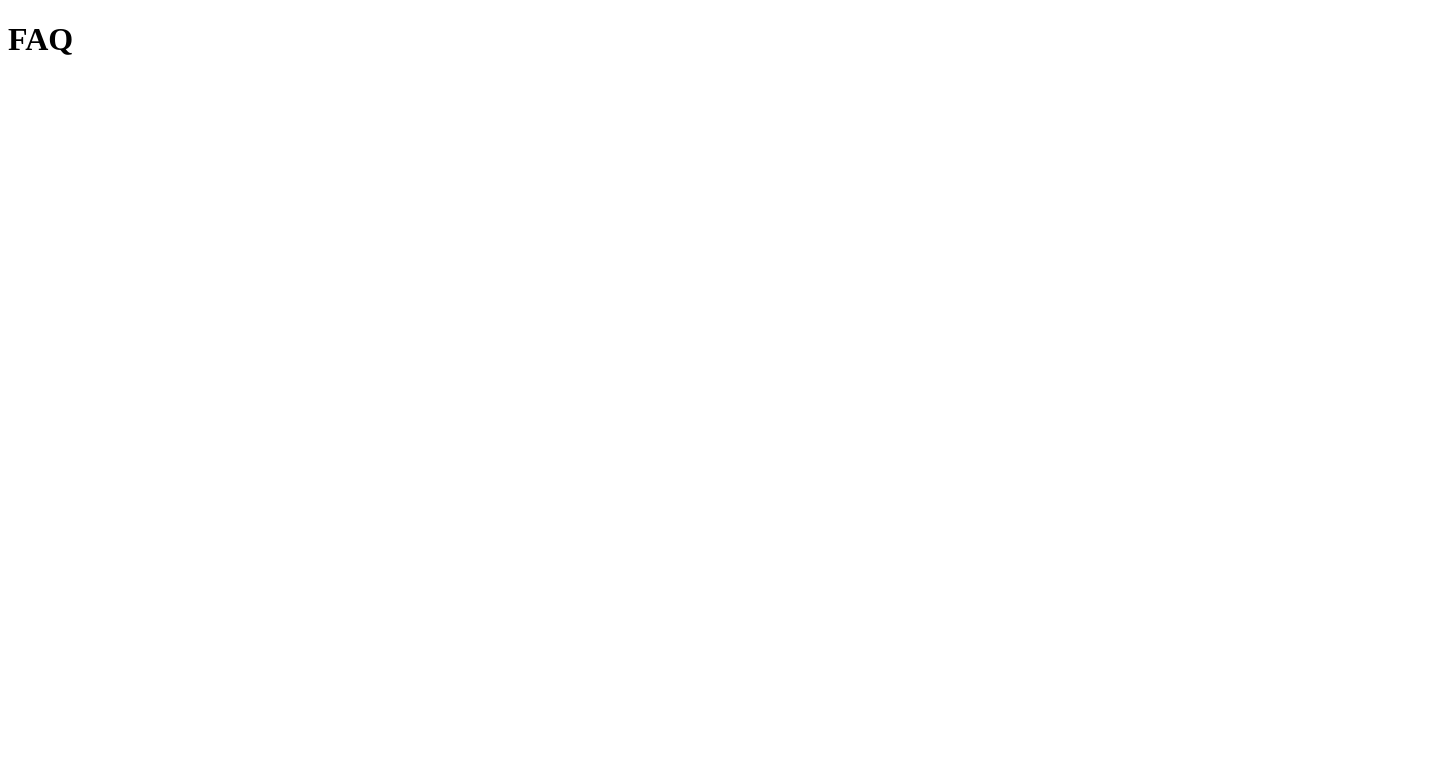
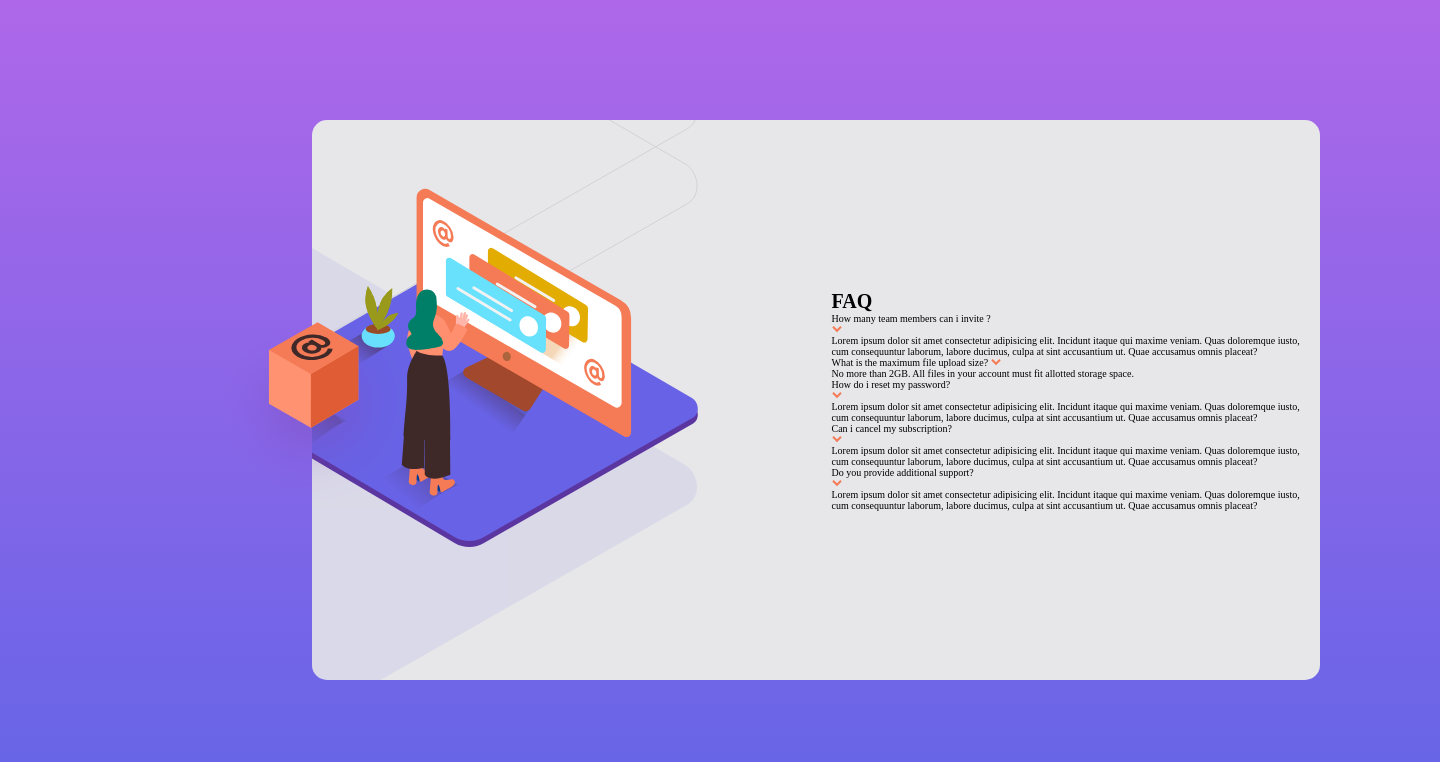
Before and after one commit to Azero182/fm-faq, a plain HTML site: page index.html in a window 1280 px wide. Shown: the whole page, 1440 px wide, since content can reach past the window. Drawn offline with Linux system fonts and the light colour scheme.

Commit message:
Html y css lado iconos desktop

```diff
--- a/index.html
+++ b/index.html
@@ -1,11 +1,69 @@
 <!DOCTYPE html>
 <html lang="en">
+
 <head>
     <meta charset="UTF-8">
     <meta name="viewport" content="width=device-width, initial-scale=1.0">
+    <link rel="stylesheet" href="styles.css">
     <title>Faq</title>
 </head>
 <body>
-    <h1>FAQ</h1>
+    <img id='icon-box' src="./illustration-box-desktop.svg" alt="illustration-box-desktop">
+    <main>
+        <div class="icon">
+            <picture class="bg">
+                <img src="./bg-pattern-desktop.svg" alt="background">
+            </picture>
+            <picture class="icon-women">
+                <img src="./illustration-woman-online-desktop.svg" alt="illustration-woman-online-desktop">
+            </picture>
+        </div>
+        <div class="faq">
+            <h1>FAQ</h1>
+            <div class="box">
+                <div class="content">
+                    <p class="title">
+                        How many team members can i invite ?
+                    </p>
+                    <img src="./icon-arrow-down.svg" alt="icon-arrow-down">
+                </div>
+                <p class="description hidden"> Lorem ipsum dolor sit amet consectetur adipisicing elit. Incidunt itaque qui maxime veniam. Quas doloremque iusto, cum consequuntur laborum, labore ducimus, culpa at sint accusantium ut. Quae accusamus omnis placeat? </p>
+            </div>
+            <div class="box">
+                <div class="content">
+                    <p class="title">
+                        What is the maximum file upload size?
+                    <img src="./icon-arrow-down.svg" alt="icon-arrow-down">
+                </div>
+                <p class="description hidden"> No more than 2GB. All files in your account must fit allotted storage space.</p>
+            </div>
+            <div class="box">
+                <div class="content">
+                    <p class="title">
+                        How do i reset my password?
+                    </p>
+                    <img src="./icon-arrow-down.svg" alt="icon-arrow-down">
+                </div>
+                <p class="description hidden"> Lorem ipsum dolor sit amet consectetur adipisicing elit. Incidunt itaque qui maxime veniam. Quas doloremque iusto, cum consequuntur laborum, labore ducimus, culpa at sint accusantium ut. Quae accusamus omnis placeat? </p>
+            </div>
+            <div class="box">
+                <div class="content">
+                    <p class="title1">
+                        Can i cancel my subscription?
+                    </p>
+                    <img src="./icon-arrow-down.svg" alt="icon-arrow-down">
+                </div>
+                <p class="description hidden"> Lorem ipsum dolor sit amet consectetur adipisicing elit. Incidunt itaque qui maxime veniam. Quas doloremque iusto, cum consequuntur laborum, labore ducimus, culpa at sint accusantium ut. Quae accusamus omnis placeat? </p>
+            </div>
+            <div class="box">
+                <div class="content">
+                    <p class="title">
+                        Do you provide additional support?
+                    </p>
+                    <img src="./icon-arrow-down.svg" alt="icon-arrow-down">
+                </div>
+                <p class="description hidden"> Lorem ipsum dolor sit amet consectetur adipisicing elit. Incidunt itaque qui maxime veniam. Quas doloremque iusto, cum consequuntur laborum, labore ducimus, culpa at sint accusantium ut. Quae accusamus omnis placeat? </p>
+            </div>
+    </main>
 </body>
 </html>
--- a/styles.css
+++ b/styles.css
@@ -0,0 +1,53 @@
+* {
+    margin: 0;
+    padding: 0;
+    box-sizing: border-box;
+}
+body {
+    display: flex;
+    width: 1440px;
+    height: 800px;
+    font-size: 10px;
+    background-image:linear-gradient(hsl(273, 75%, 66%) 0%, hsl(240, 73%, 65%) 100%);
+    align-items: center;
+    margin: 0 auto;
+}
+main {
+    display: flex;
+    width: 70%;
+    height: 70%;
+    align-items: center;
+    background-color: hsl(240, 5%, 91%);
+    margin: 0 auto;
+    border-radius: 15px;
+    overflow: hidden;
+}
+.icon {
+    width: 50%;
+    height: 100%;
+}
+.bg {
+    width: 100%;
+    height: 100%;
+    position: relative;
+    top: -55%;
+    left: -115%;
+    overflow: hidden;
+}
+.icon-women {
+    position: relative;
+    top: -157%;
+    left: -17%;
+    overflow: hidden;
+}
+#icon-box {
+    position: relative;
+    left: 15.15%;
+    top: 1.5%;
+    z-index: 2;
+    background-color: transparent;
+}
+.faq {
+    width: 50%;
+    padding: 1rem;
+}
```
